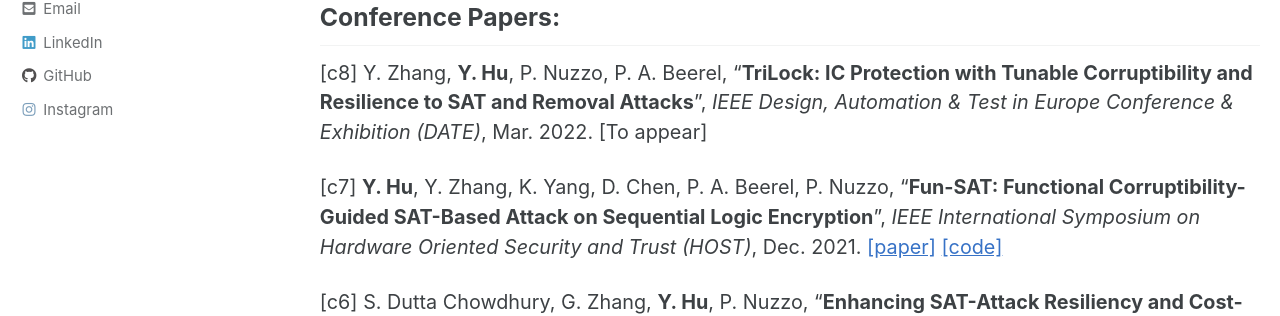
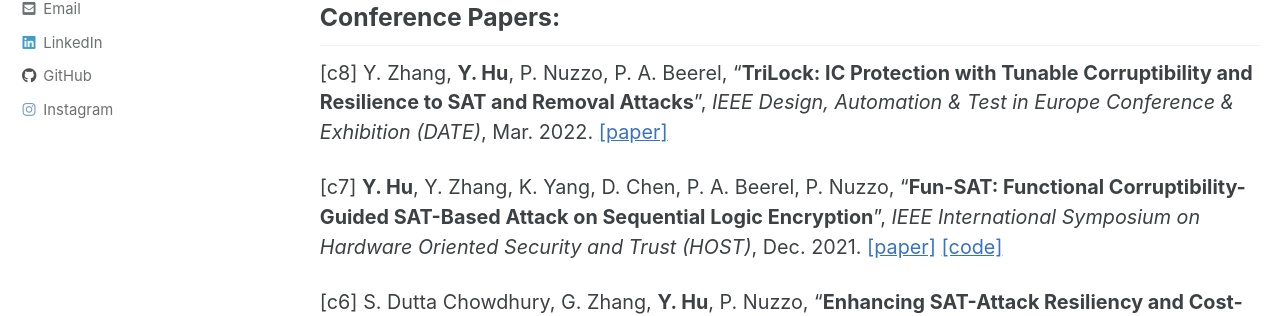
Before and after one commit to yinghuah/yinghuah.github.io, a Jekyll site: the page built from _pages/publication.md, in a window 1280 px wide and 900 px high. Shown: the part 357-673 px from the top of the window. Built offline with Jekyll 4.4.1, drawn with Linux system fonts in a browser that asks for light colours; cached includes are drawn as plain includes; our own code applies the rules of GitHub Pages for plain Markdown files.

Commit message:
Update publication.md

```diff
--- a/_pages/publication.md
+++ b/_pages/publication.md
@@ -12,7 +12,7 @@ title: null
 
 ## Conference Papers:
 
-[c8] Y. Zhang, **Y. Hu**, P. Nuzzo, P. A. Beerel, “**TriLock: IC Protection with Tunable Corruptibility and Resilience to SAT and Removal Attacks**”, *IEEE Design, Automation & Test in Europe Conference & Exhibition (DATE)*, Mar. 2022. \[To appear\]
+[c8] Y. Zhang, **Y. Hu**, P. Nuzzo, P. A. Beerel, “**TriLock: IC Protection with Tunable Corruptibility and Resilience to SAT and Removal Attacks**”, *IEEE Design, Automation & Test in Europe Conference & Exhibition (DATE)*, Mar. 2022. [[paper]](https://arxiv.org/abs/2201.05943)
 
 [c7] **Y. Hu**, Y. Zhang, K. Yang, D. Chen, P. A. Beerel, P. Nuzzo, “**Fun-SAT: Functional Corruptibility-Guided SAT-Based Attack on Sequential Logic Encryption**”, *IEEE International Symposium on Hardware Oriented Security and Trust (HOST)*, Dec. 2021. [[paper]](https://arxiv.org/abs/2108.04892) [[code]](https://github.com/descyphy/Fun-SAT)
 
```
